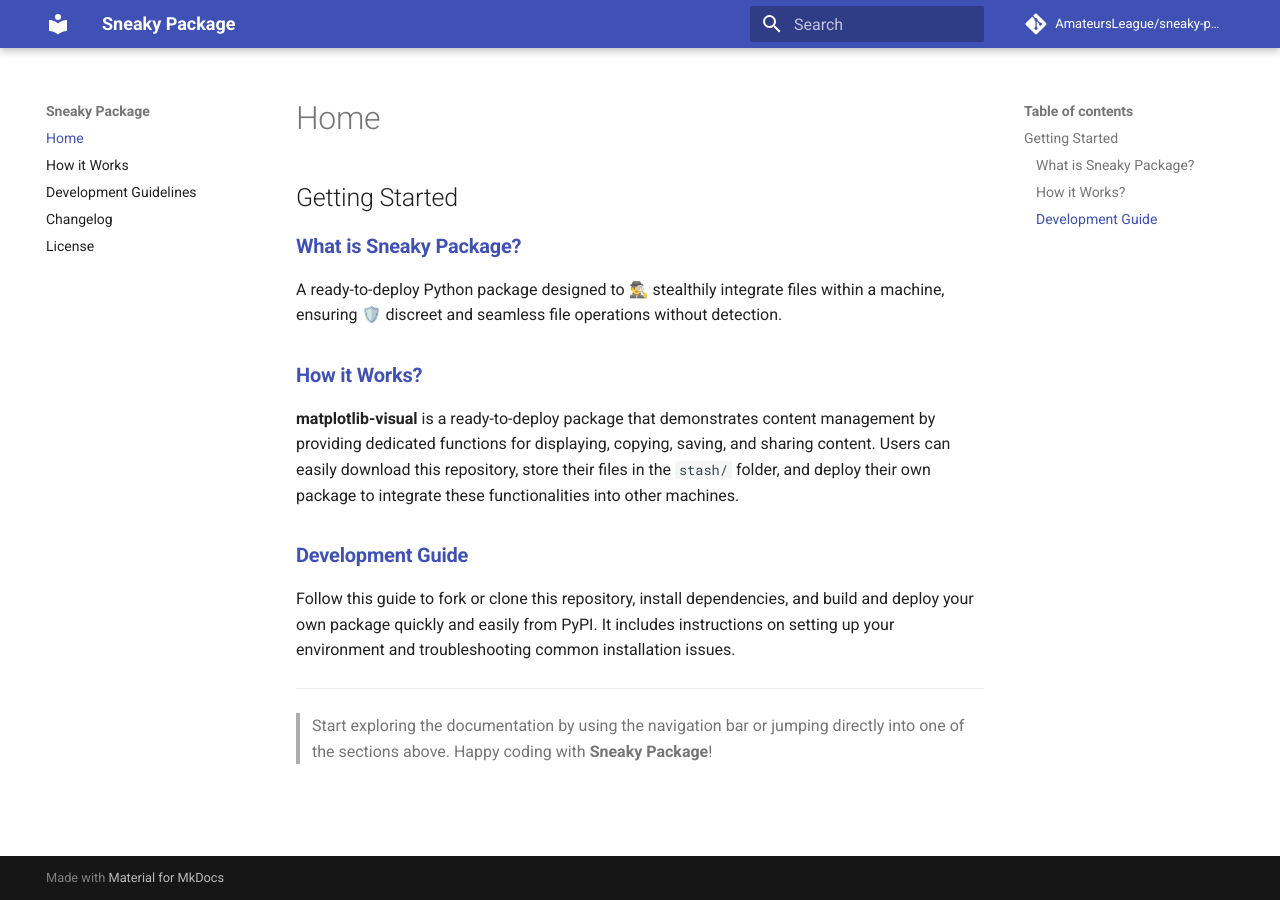
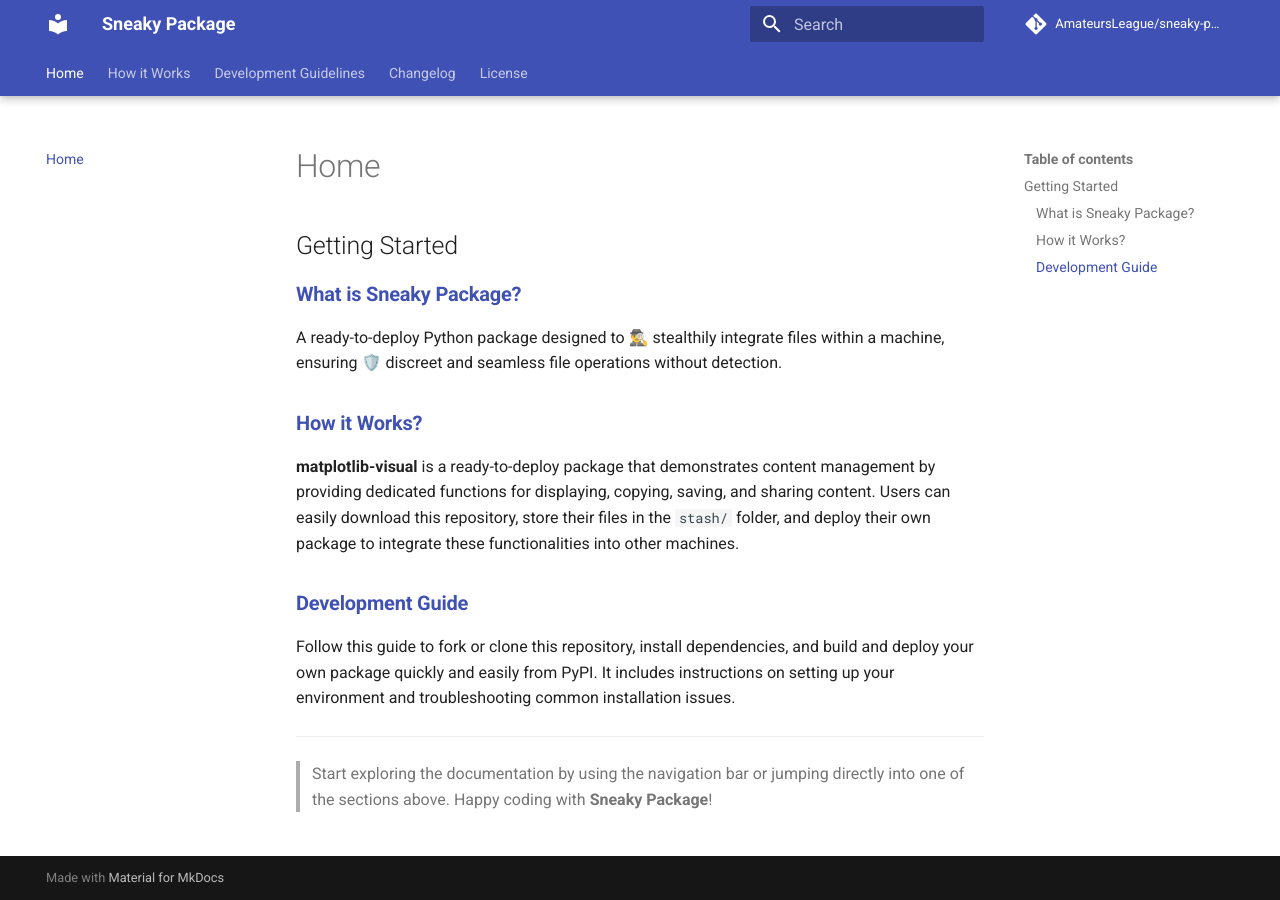
Before and after one commit to AmateursLeague/sneaky-package, an MkDocs documentation site: the page built from docs/index.md, in a window 1280 px wide. Built offline with MkDocs 1.6.1 and Material for MkDocs 9.7.7, drawn with Linux system fonts in a browser that asks for light colours; comment, search, counter and statistics services are not loaded.

Commit message:
chore: 🤖 Add package.ico file for chrome tab icon (#200)
* chore: 🤖 Add package.ico file for chrome tab icon

✅ Closes: #196

* Delete docs/assets/logo.png

```diff
--- a/mkdocs.yml
+++ b/mkdocs.yml
@@ -2,7 +2,13 @@ site_name: Sneaky Package
 repo_name: AmateursLeague/sneaky-package
 repo_url: https://github.com/AmateursLeague/sneaky-package
 
-theme: material
+theme:
+  name: material
+  favicon: assets/package.ico
+  features:
+    - navigation.tabs
+    - navigation.tabs.sticky
+
 
 
 include_sidebar: true
```
Also changed, not shown: docs/assets/package.ico (added).
